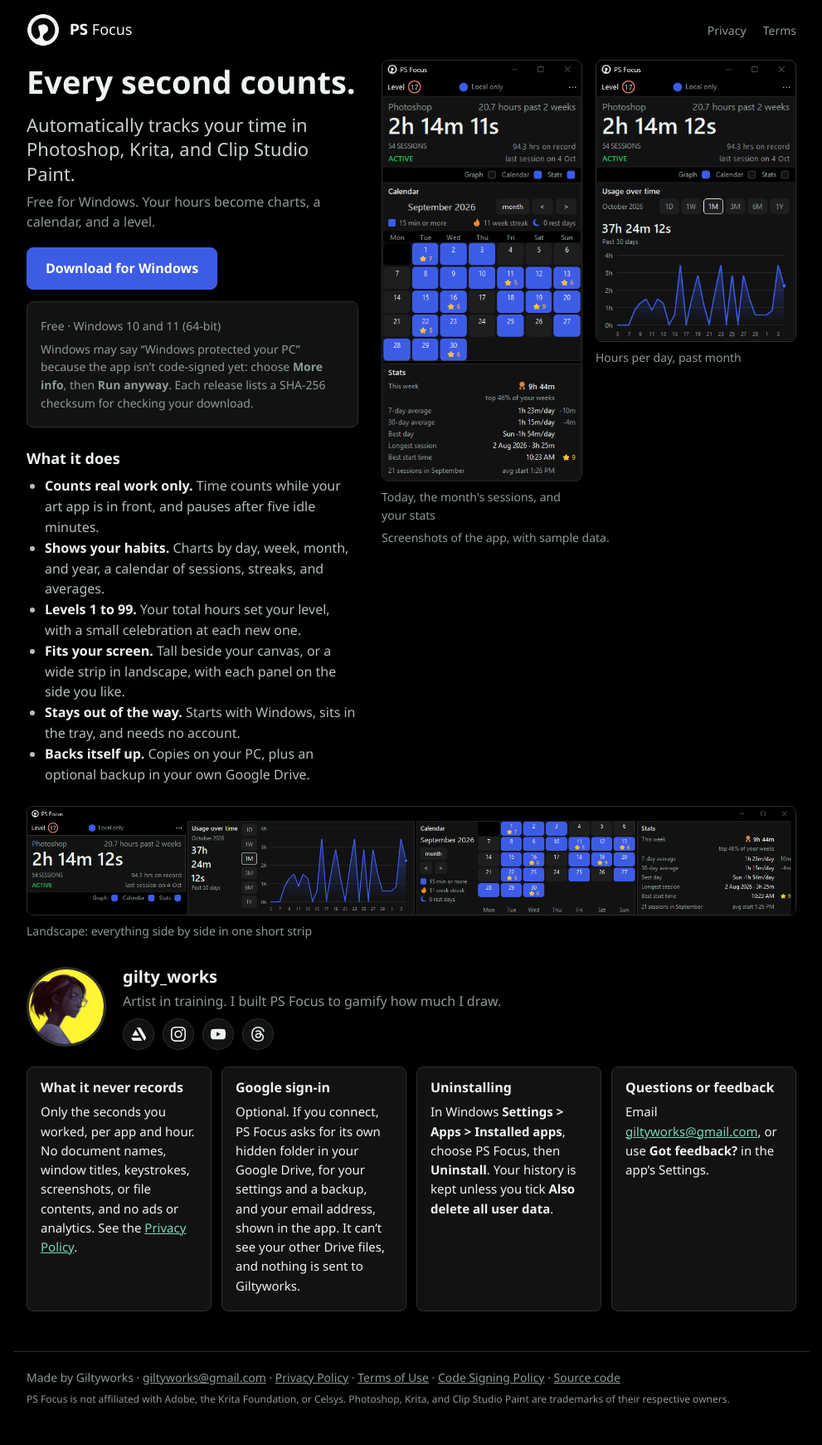
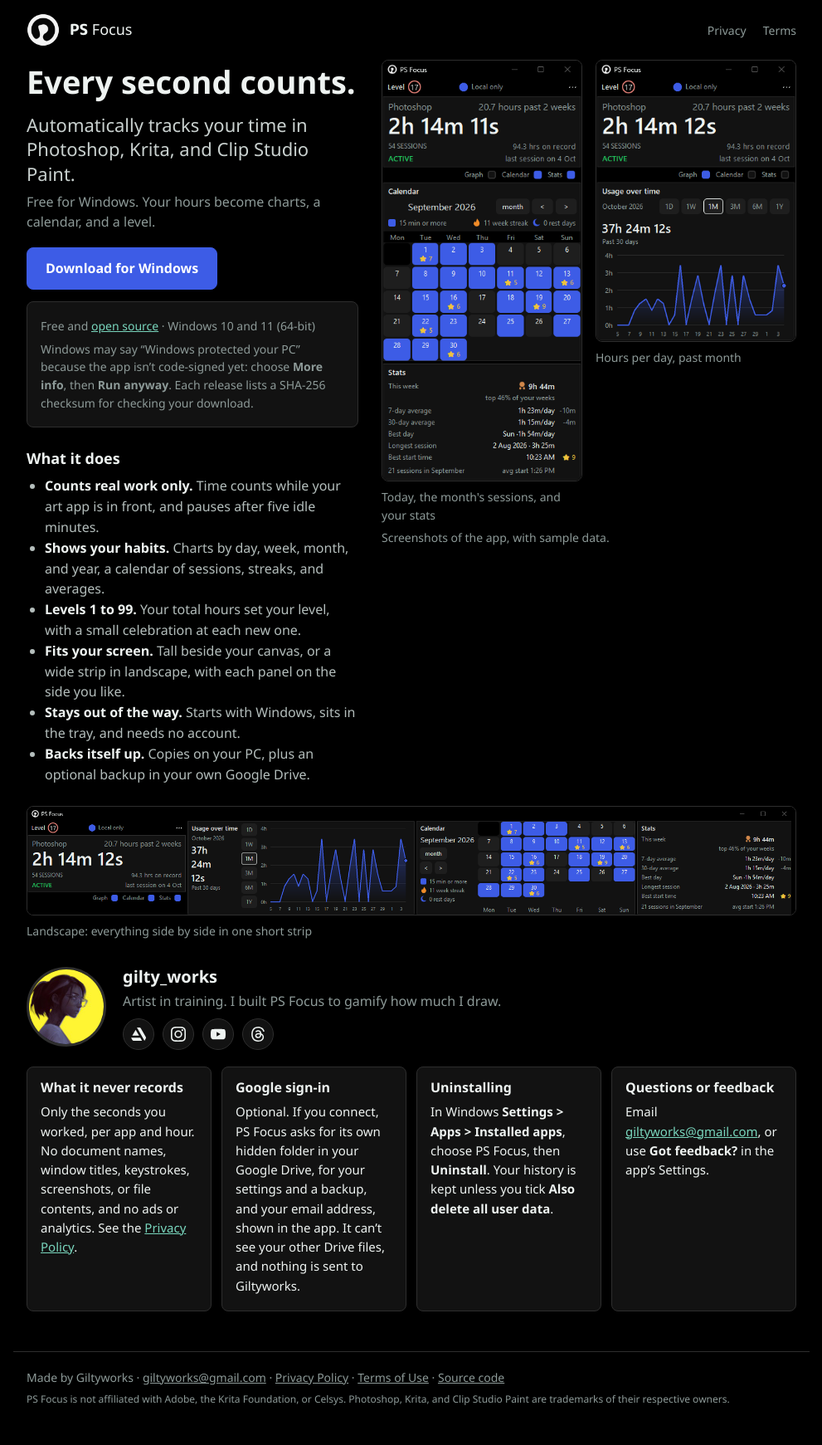
Before and after one commit to giltyworks/ps-focus, a Jekyll site: the page built from docs/index.md, in a window 1280 px wide. Shown: the whole page at 83% size, without its empty margins (144-1135 px from the left). Built offline with Jekyll 4.4.1, drawn with Linux system fonts in a browser that asks for light colours.

Commit message:
Take down the code signing page while releases stay unsigned; say open source on the download page
Co-Authored-By: Claude Opus 5.5 <noreply@anthropic.com>

```diff
--- a/docs/_layouts/default.html
+++ b/docs/_layouts/default.html
@@ -134,7 +134,6 @@
     Made by Giltyworks · <a href="mailto:giltyworks@gmail.com">giltyworks@gmail.com</a> ·
     <a href="{{ '/privacy/' | relative_url }}">Privacy Policy</a> ·
     <a href="{{ '/terms/' | relative_url }}">Terms of Use</a> ·
-    <a href="{{ '/code-signing/' | relative_url }}">Code Signing Policy</a> ·
     <a href="https://github.com/giltyworks/ps-focus">Source code</a>
     <p class="disclaimer">PS Focus is not affiliated with Adobe, the Krita Foundation, or Celsys. Photoshop, Krita, and Clip Studio Paint are trademarks of their respective owners.</p>
   </footer>
--- a/docs/index.md
+++ b/docs/index.md
@@ -16,7 +16,7 @@ body_class: home
 </div>
 
 <div class="note" markdown="1">
-Free · Windows 10 and 11 (64-bit)
+Free and [open source](https://github.com/giltyworks/ps-focus) · Windows 10 and 11 (64-bit)
 
 Windows may say "Windows protected your PC" because the app isn't code-signed yet: choose **More info**, then **Run anyway**. Each release lists a SHA-256 checksum for checking your download.
 </div>
```
Also changed, not shown: docs/code-signing.md (deleted, +0 -40 lines).
